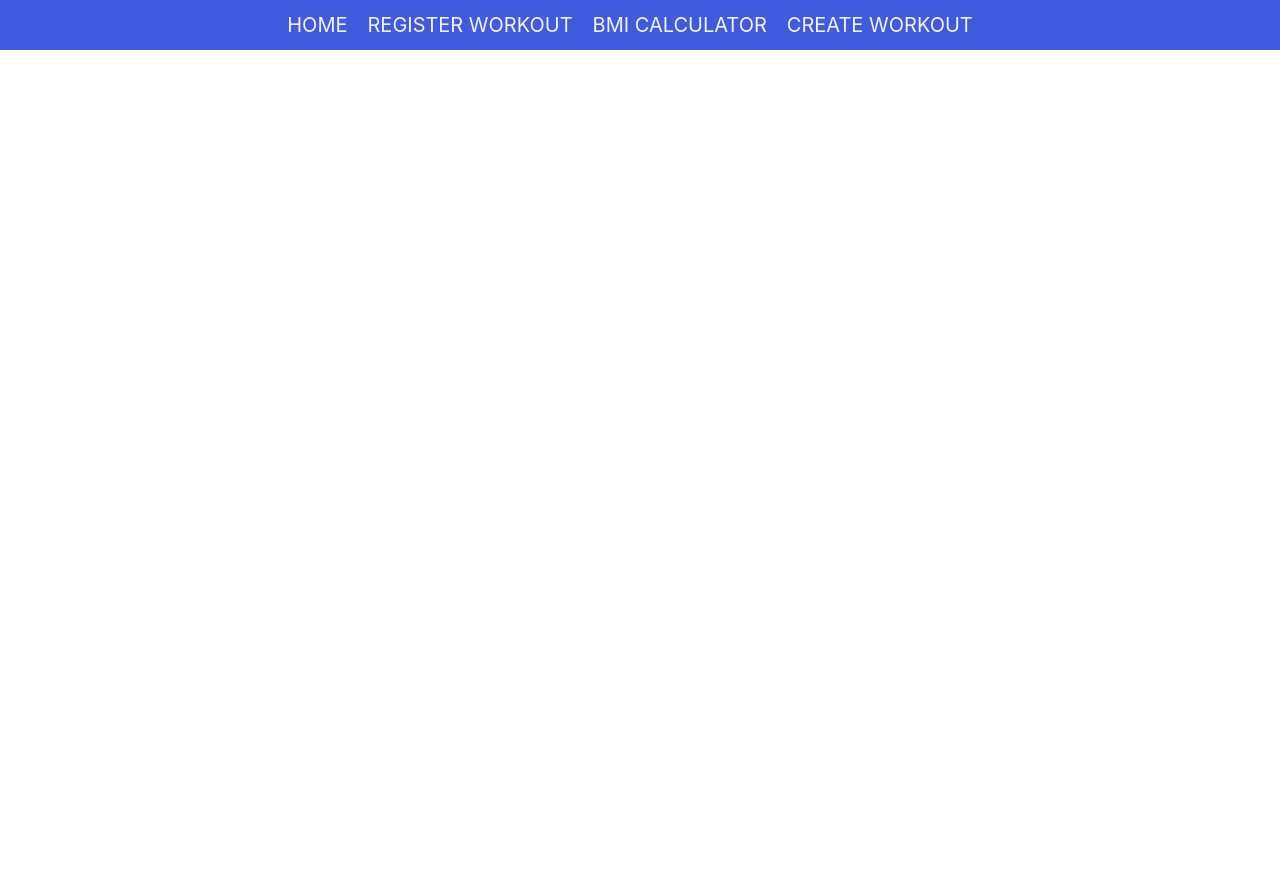
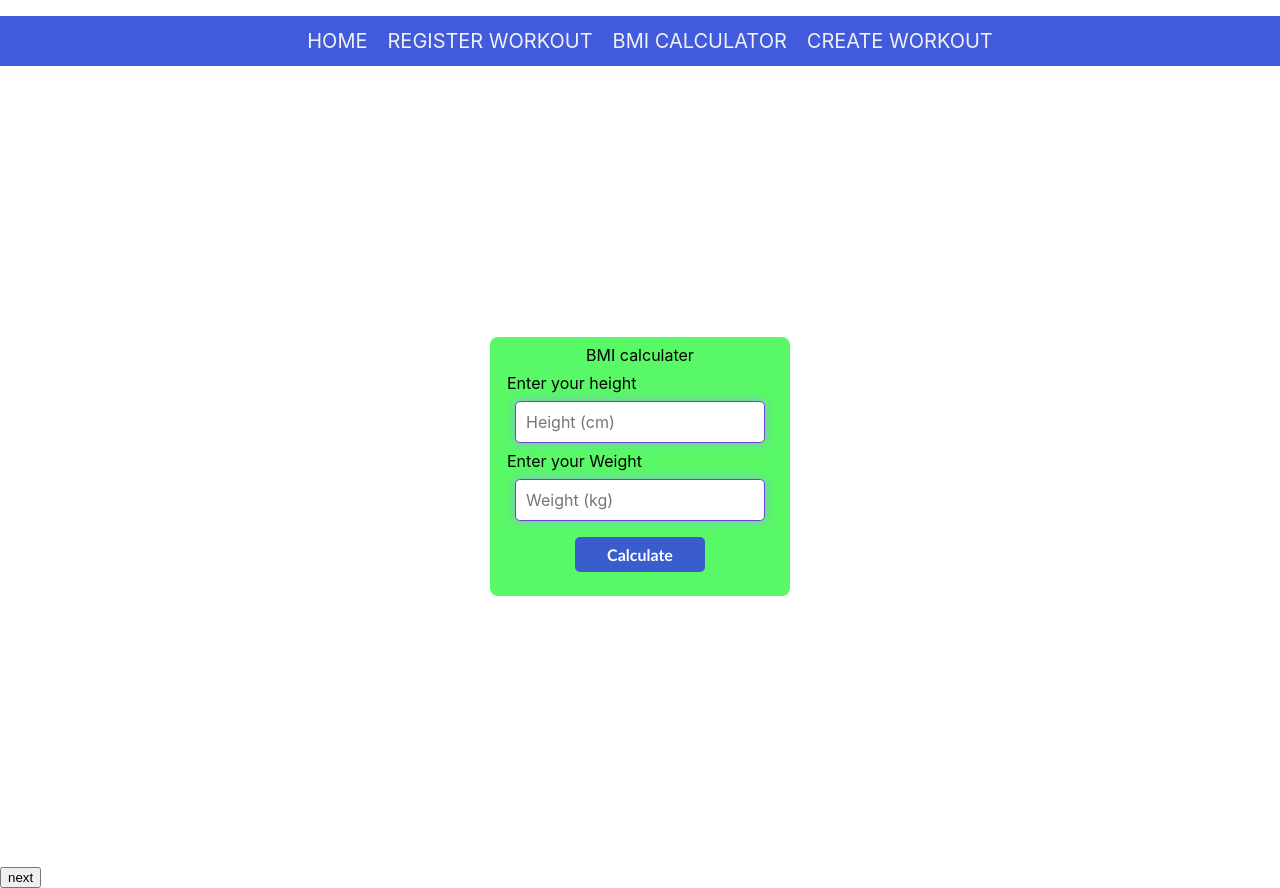
Before and after one commit to LAVAKUMAR-P/fitness_logger, a React (Create React App) app: page /bmicalc in a window 1280 px wide. Before the commit the page ends 800 px from the top, so only its background shows below. Built offline with nearby package versions, Linux system fonts and the light colour scheme.

Commit message:
bmi component added

```diff
--- a/src/App.js
+++ b/src/App.js
@@ -1,5 +1,4 @@
 import './App.css';
-import Home from './components/Home';
 import Login from './components/Login';
 import Navbar from './components/Navbar';
 import Register from './components/Register';
@@ -10,6 +9,7 @@ import {
   Route,
   Link
 } from "react-router-dom";
+import Bmicalc from './components/Bmicalc';
 function App() {
   return (
     <>
@@ -19,6 +19,7 @@ function App() {
          <Route path="/" component={Register} exact={true}/>
          <Route path="/login" component={Login} exact={true}/>
          <Route path="/workout" component={Workout_done} exact={true}/>
+         <Route path="/bmicalc" component={Bmicalc} exact={true}/>
      </Switch>
      </Router>
     </>
--- a/src/components/Bmicalc.js
+++ b/src/components/Bmicalc.js
@@ -1,11 +1,87 @@
-import React from 'react'
+import React, { useState } from "react";
+import { Link } from "react-router-dom";
 
 function Bmicalc() {
-    return (
-        <div>
+  const [Height, setHeight] = useState("");
+  const [Weight, setWeight] = useState("");
+  const [bmiResult, setBmiResult] = useState(null);
+  const [status, setStatus] = useState("");
 
+  let handleSubmit = async (e) => {
+    e.preventDefault();
+    try {
+      let bmi = Number(Weight / (Height / 100) ** 2).toFixed(2);
+      setBmiResult(bmi);
+      let bmiStatus = getStatus(bmi);
+      setStatus(bmiStatus);
+      setHeight("");
+      setWeight("");
+    } catch (error) {
+      console.log(error);
+    }
+  };
+
+  const getStatus = (bmi) => {
+    if (bmi < 18.5) return "Underweight";
+    else if (bmi >= 18.5 && bmi < 24.9) return "Normal";
+    else if (bmi >= 25 && bmi < 29.9) return "Overweight";
+    else if (bmi === "NaN") return "Enter right value";
+    else return "Obese";
+  };
+
+  const clearValue = () => {
+    setBmiResult(null);
+    setStatus("");
+  };
+
+  return (
+    <div>
+      <div className="W-loginContainer">
+        <div className="W-content">
+          <form onSubmit={handleSubmit}>
+            <div className="W-login-title">BMI calculater</div>
+            <label htmlFor="height">Enter your height</label>
+            <br />
+            <input
+              id="height"
+              type="text"
+              placeholder="Height (cm)"
+              className="W-input"
+              value={Height}
+              onChange={(e) => setHeight(e.target.value)}
+            ></input>
+            <br />
+            <label htmlFor="Weight">Enter your Weight</label>
+            <br />
+            <input
+              id="Weight"
+              type="text"
+              placeholder="Weight (kg)"
+              className="W-input"
+              value={Weight}
+              onChange={(e) => setWeight(e.target.value)}
+            ></input>
+            <br />
+            <div className="W-login-title">
+              <input className="W-sign" type="submit" value="Calculate" />
+            </div>
+            {bmiResult && (
+              <div className="mt-4">
+                <p>Your BMI is: {bmiResult} </p>
+                <p>You are currently: {status}</p>
+                <button className="W-sign" onClick={clearValue}>
+                  Clere
+                </button>
+              </div>
+            )}
+          </form>
         </div>
-    )
+      </div>
+      <Link to="/">
+        <button>next</button>
+      </Link>
+    </div>
+  );
 }
 
-export default Bmicalc
+export default Bmicalc;
--- a/src/components/Workout_done.js
+++ b/src/components/Workout_done.js
@@ -88,7 +88,7 @@ function Workout_done() {
           </form>
         </div>
       </div>
-      <Link to="/"><button>next</button></Link>
+      <Link to="/bmicalc"><button>next</button></Link>
     </div>
   );
 }
```
